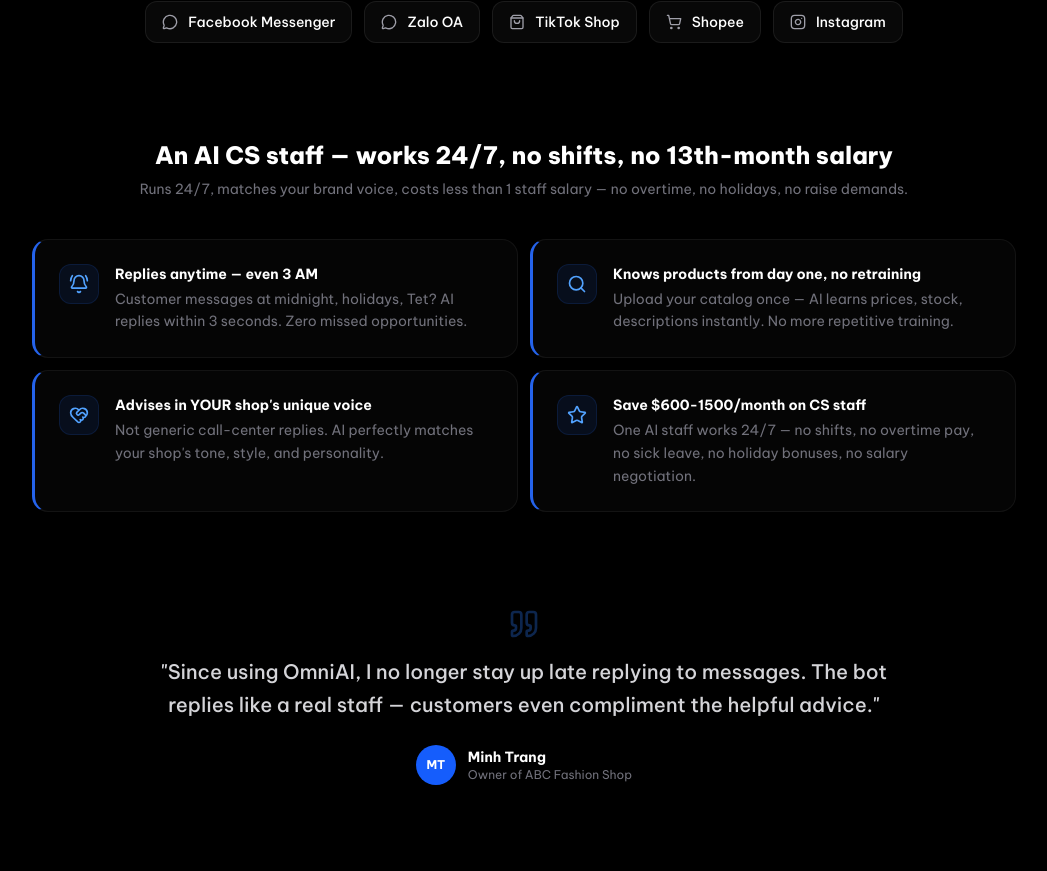
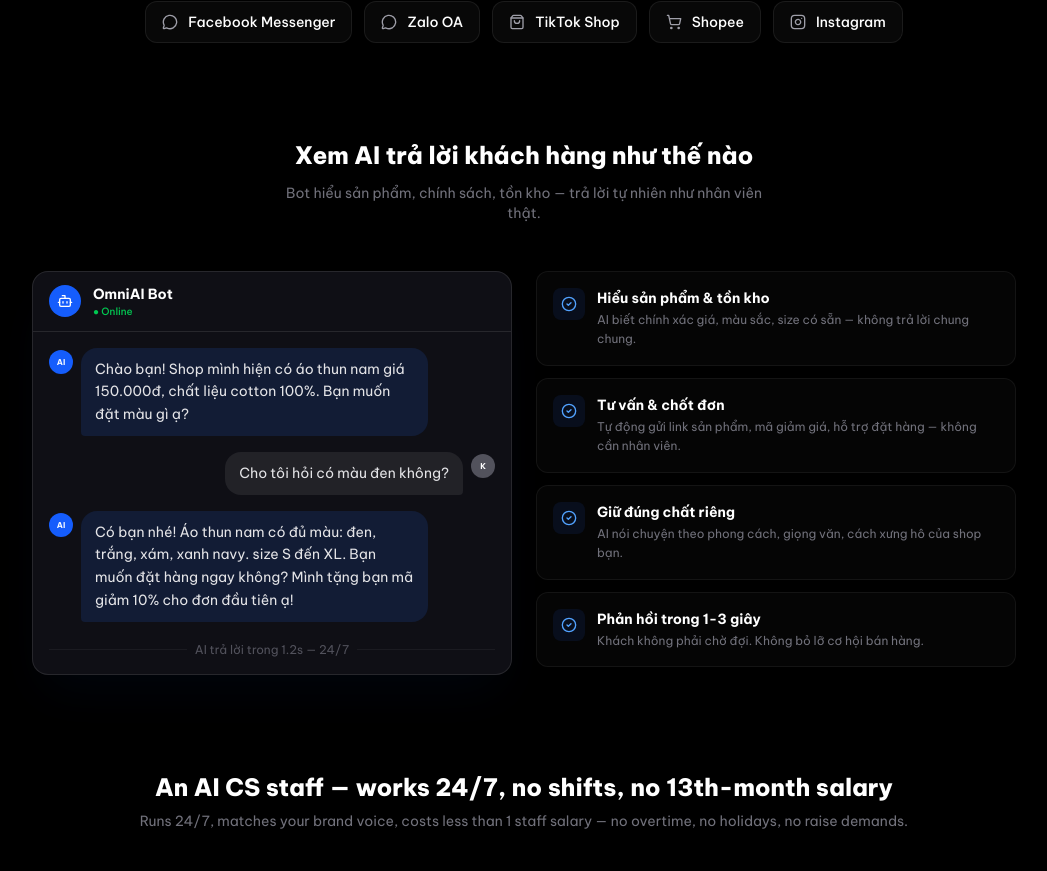
Before and after one commit to baonckh/omni-dashboard, a Next.js app: page / in a window 1280 px wide. Shown: the part 1958-2829 px from the top of the page, without its empty margins (116-1163 px from the left). Built offline with nearby package versions, Linux system fonts and the light colour scheme; no server answers.

Commit message:
feat: dashboard user info + landing page chat mockup visual

```diff
--- a/src/app/page.tsx
+++ b/src/app/page.tsx
@@ -213,6 +213,83 @@ export default function LandingPage() {
         </div>
       </section>
 
+      {/* ══════ CHAT DEMO ══════ */}
+      <section className="max-w-5xl mx-auto px-5 mb-24">
+        <motion.div initial={{ opacity: 0 }} whileInView={{ opacity: 1 }} viewport={{ once: true }} className="text-center mb-12">
+          <h2 className="text-xl md:text-2xl font-extrabold text-white mb-3">Xem AI trả lời khách hàng như thế nào</h2>
+          <p className="text-sm text-zinc-500 max-w-lg mx-auto">Bot hiểu sản phẩm, chính sách, tồn kho — trả lời tự nhiên như nhân viên thật.</p>
+        </motion.div>
+
+        <div className="flex flex-col md:flex-row gap-6 items-start">
+          {/* Chat UI Mockup */}
+          <motion.div initial={{ opacity: 0, x: -10 }} whileInView={{ opacity: 1, x: 0 }} viewport={{ once: true }}
+            className="w-full md:w-1/2 rounded-2xl overflow-hidden border border-white/10 shadow-2xl shadow-blue-600/5"
+            style={{ backgroundColor: "#0F0F15" }}
+          >
+            {/* Chat Header */}
+            <div className="flex items-center gap-3 px-4 py-3 border-b border-white/10">
+              <div className="w-8 h-8 rounded-full bg-blue-600 flex items-center justify-center">
+                <Bot className="h-4 w-4 text-white" />
+              </div>
+              <div>
+                <p className="text-sm font-bold text-white">OmniAI Bot</p>
+                <p className="text-[10px] text-green-500 font-medium">● Online</p>
+              </div>
+            </div>
+            {/* Chat Messages */}
+            <div className="p-4 space-y-4 min-h-[320px] flex flex-col justify-end">
+              <div className="flex items-start gap-2 max-w-[85%]">
+                <div className="w-6 h-6 rounded-full bg-blue-600 flex items-center justify-center text-[8px] font-bold text-white shrink-0 mt-0.5">AI</div>
+                <div className="px-3.5 py-2.5 rounded-2xl rounded-bl-sm text-sm leading-relaxed" style={{ backgroundColor: "rgba(37,99,235,0.15)", color: "#E4E4E7" }}>
+                  Chào bạn! Shop mình hiện có áo thun nam giá 150.000đ, chất liệu cotton 100%. Bạn muốn đặt màu gì ạ?
+                </div>
+              </div>
+              <div className="flex items-start gap-2 max-w-[85%] self-end">
+                <div className="px-3.5 py-2.5 rounded-2xl rounded-br-sm text-sm leading-relaxed" style={{ backgroundColor: "rgba(255,255,255,0.08)", color: "#E4E4E7" }}>
+                  Cho tôi hỏi có màu đen không?
+                </div>
+                <div className="w-6 h-6 rounded-full bg-zinc-600 flex items-center justify-center text-[8px] font-bold text-white shrink-0 mt-0.5">K</div>
+              </div>
+              <div className="flex items-start gap-2 max-w-[85%]">
+                <div className="w-6 h-6 rounded-full bg-blue-600 flex items-center justify-center text-[8px] font-bold text-white shrink-0 mt-0.5">AI</div>
+                <div className="px-3.5 py-2.5 rounded-2xl rounded-bl-sm text-sm leading-relaxed" style={{ backgroundColor: "rgba(37,99,235,0.15)", color: "#E4E4E7" }}>
+                  Có bạn nhé! Áo thun nam có đủ màu: đen, trắng, xám, xanh navy. size S đến XL. Bạn muốn đặt hàng ngay không? Mình tặng bạn mã giảm 10% cho đơn đầu tiên ạ!
+                </div>
+              </div>
+              <div className="flex items-center gap-2 text-xs text-zinc-600 mt-1">
+                <div className="h-px flex-1 bg-white/5" />
+                <span>AI trả lời trong 1.2s — 24/7</span>
+                <div className="h-px flex-1 bg-white/5" />
+              </div>
+            </div>
+          </motion.div>
+
+          {/* Features Side */}
+          <motion.div initial={{ opacity: 0, x: 10 }} whileInView={{ opacity: 1, x: 0 }} viewport={{ once: true }}
+            className="w-full md:w-1/2 space-y-3"
+          >
+            {[
+              { title: "Hiểu sản phẩm & tồn kho", desc: "AI biết chính xác giá, màu sắc, size có sẵn — không trả lời chung chung." },
+              { title: "Tư vấn & chốt đơn", desc: "Tự động gửi link sản phẩm, mã giảm giá, hỗ trợ đặt hàng — không cần nhân viên." },
+              { title: "Giữ đúng chất riêng", desc: "AI nói chuyện theo phong cách, giọng văn, cách xưng hô của shop bạn." },
+              { title: "Phản hồi trong 1-3 giây", desc: "Khách không phải chờ đợi. Không bỏ lỡ cơ hội bán hàng." },
+            ].map((item, i) => (
+              <motion.div key={item.title} initial={{ opacity: 0, y: 8 }} whileInView={{ opacity: 1, y: 0 }} viewport={{ once: true }} transition={{ delay: i * 0.05 }}
+                className="flex items-start gap-3 p-4 rounded-xl transition-all" style={{ backgroundColor: "rgba(255,255,255,0.02)", border: "1px solid rgba(255,255,255,0.06)" }}
+              >
+                <div className="w-8 h-8 rounded-lg shrink-0 flex items-center justify-center" style={{ backgroundColor: "rgba(37,99,235,0.1)" }}>
+                  <CheckCircle2 className="h-4 w-4 text-blue-400" />
+                </div>
+                <div>
+                  <h4 className="text-sm font-bold text-white mb-0.5">{item.title}</h4>
+                  <p className="text-xs text-zinc-500 leading-relaxed">{item.desc}</p>
+                </div>
+              </motion.div>
+            ))}
+          </motion.div>
+        </div>
+      </section>
+
       {/* ══════ WHY AI ══════ */}
       <section className="max-w-5xl mx-auto px-5 mb-24">
         <motion.h2 initial={{ opacity: 0 }} whileInView={{ opacity: 1 }} viewport={{ once: true }}
--- a/src/components/layout/DashboardLayout.tsx
+++ b/src/components/layout/DashboardLayout.tsx
@@ -1,28 +1,48 @@
+"use client";
+
+import { useSession } from "next-auth/react";
+import { Sidebar } from "./Sidebar";
 import { NotificationBell } from "./NotificationBell";
-import { Sidebar } from "./Sidebar";
 
 export function DashboardLayout({ children }: { children: React.ReactNode }) {
+  const { data: session } = useSession();
+  const user = session?.user;
+  const shopId = user?.shopId || "N/A";
+  const userName = user?.name || user?.email || "User";
+  const userEmail = user?.email || "";
+
   return (
     <div className="flex bg-[#050505] text-white min-h-screen overflow-hidden">
       <Sidebar />
       <main className="flex-1 h-screen overflow-y-auto bg-gradient-to-br from-black to-[#0a0a0a]">
         <header className="h-16 border-b border-white/5 flex items-center justify-between px-8 bg-black/20 backdrop-blur-md sticky top-0 z-30">
           <div className="flex items-center gap-2 text-sm text-neutral-500">
-            <span>Admin</span>
-            <span>/</span>
-            <span className="text-white font-medium">Dashboard</span>
+            <span className="text-white font-medium">OmniAI</span>
+            <span className="text-neutral-600">/</span>
+            <span>Dashboard</span>
           </div>
 
           <div className="flex items-center gap-4">
             <NotificationBell />
 
-             {/* Shop Identity */}
+            {/* Shop Badge */}
             <div className="flex items-center gap-2 px-3 py-1 bg-white/5 rounded-full border border-white/10 text-xs">
               <span className="relative flex h-2 w-2">
                 <span className="animate-ping absolute inline-flex h-full w-full rounded-full bg-green-400 opacity-75"></span>
                 <span className="relative inline-flex rounded-full h-2 w-2 bg-green-500"></span>
               </span>
-                <span>Shop: test_shop</span>
+              <span className="text-neutral-400">{shopId}</span>
+            </div>
+
+            {/* User Info */}
+            <div className="flex items-center gap-2.5 pl-3 border-l border-white/10">
+              <div className="w-7 h-7 rounded-full bg-blue-600 flex items-center justify-center text-[10px] font-bold text-white shrink-0">
+                {userName.charAt(0).toUpperCase()}
+              </div>
+              <div className="hidden md:block text-left leading-tight">
+                <p className="text-xs font-medium text-white">{userName}</p>
+                {userEmail && <p className="text-[10px] text-neutral-500">{userEmail}</p>}
+              </div>
             </div>
           </div>
         </header>
```
Lines whose indentation alone changed are shown as unchanged.
